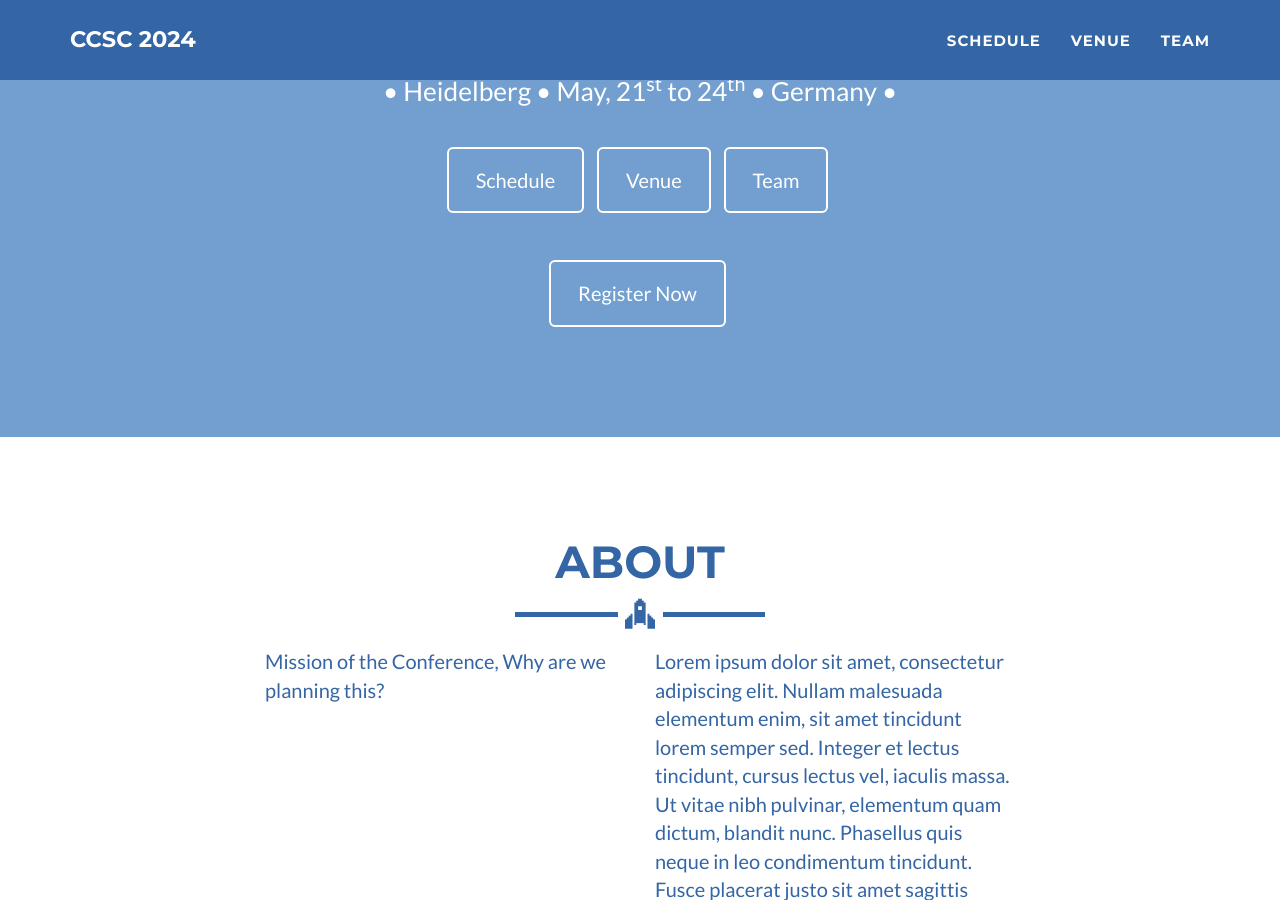
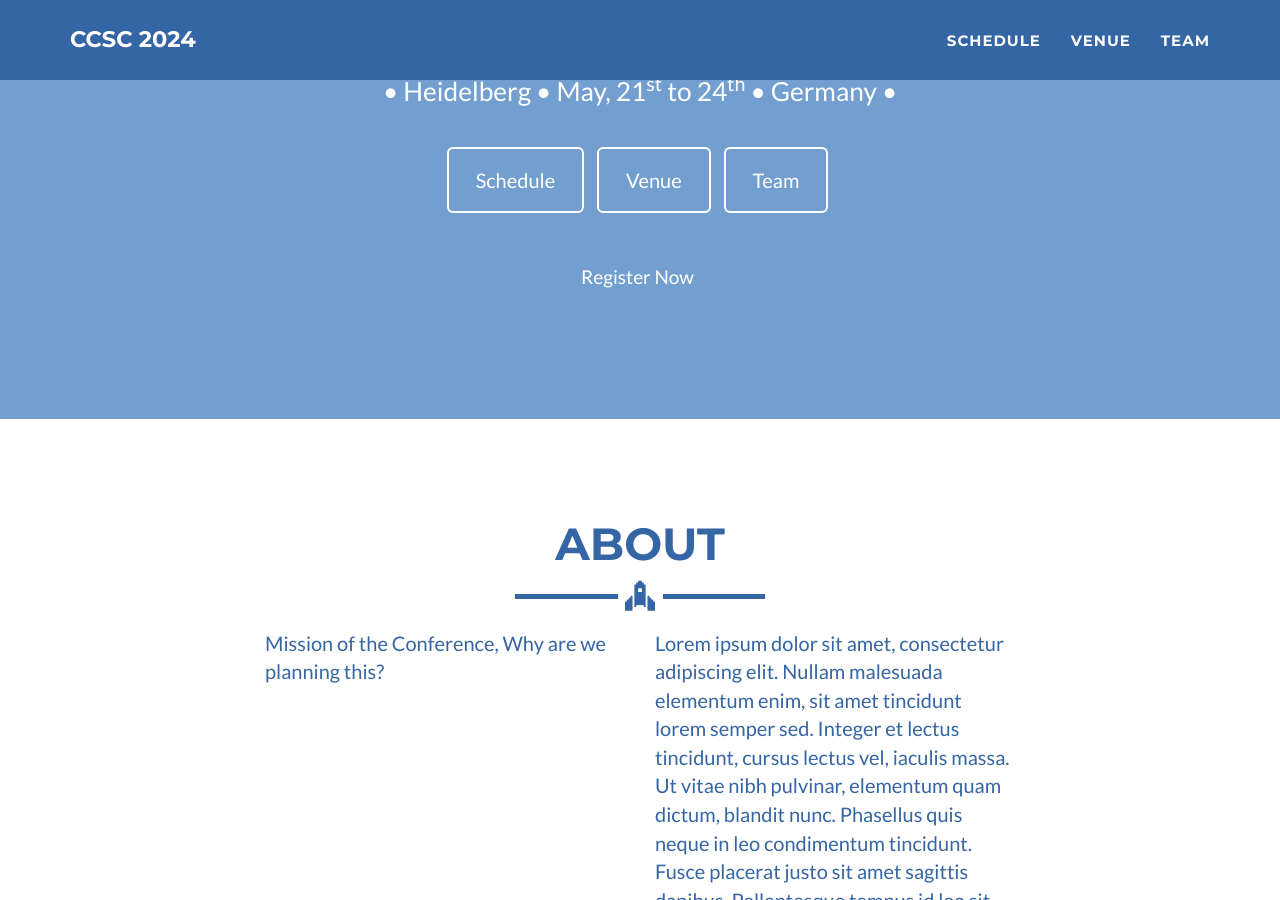
Before and after one commit to ccsc2024/ccsc2024.github.io, a Jekyll site: the page built from _posts/2020-08-01-speaker1.md, in a window 1280 px wide and 900 px high, scrolled down 549 px. Built offline with Jekyll 4.4.1, drawn with Linux system fonts in a browser that asks for light colours.

Commit message:
Update header.html

```diff
--- a/_includes/header.html
+++ b/_includes/header.html
@@ -20,7 +20,7 @@
         </ul>
         <br>
           <ul class="list-inline">
-            <li ><a href="/registration/" class="btn btn-lg btn-outline">Register Now</a></li>
+            <li ><a href="/registration/" class="btn btn-lg btn-success">Register Now</a></li>
           </ul>
       </div>
     </div>
```
